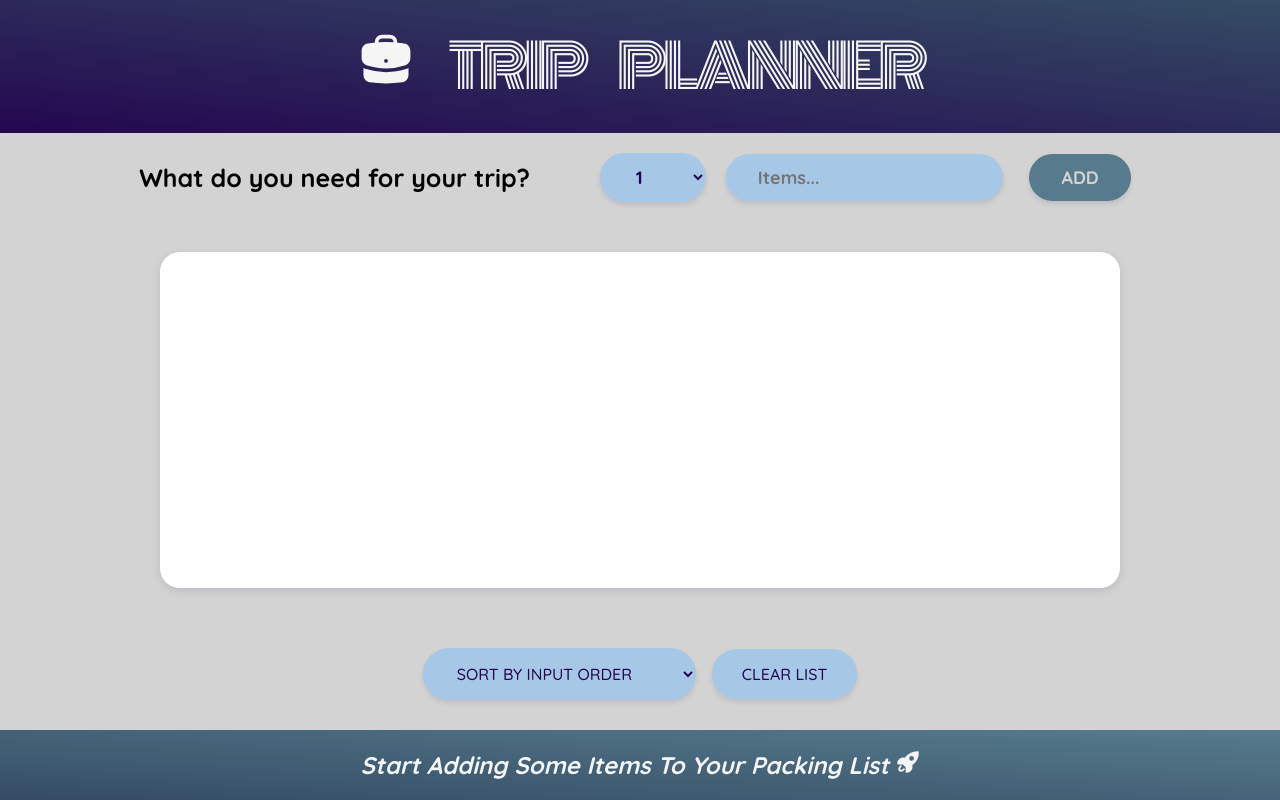
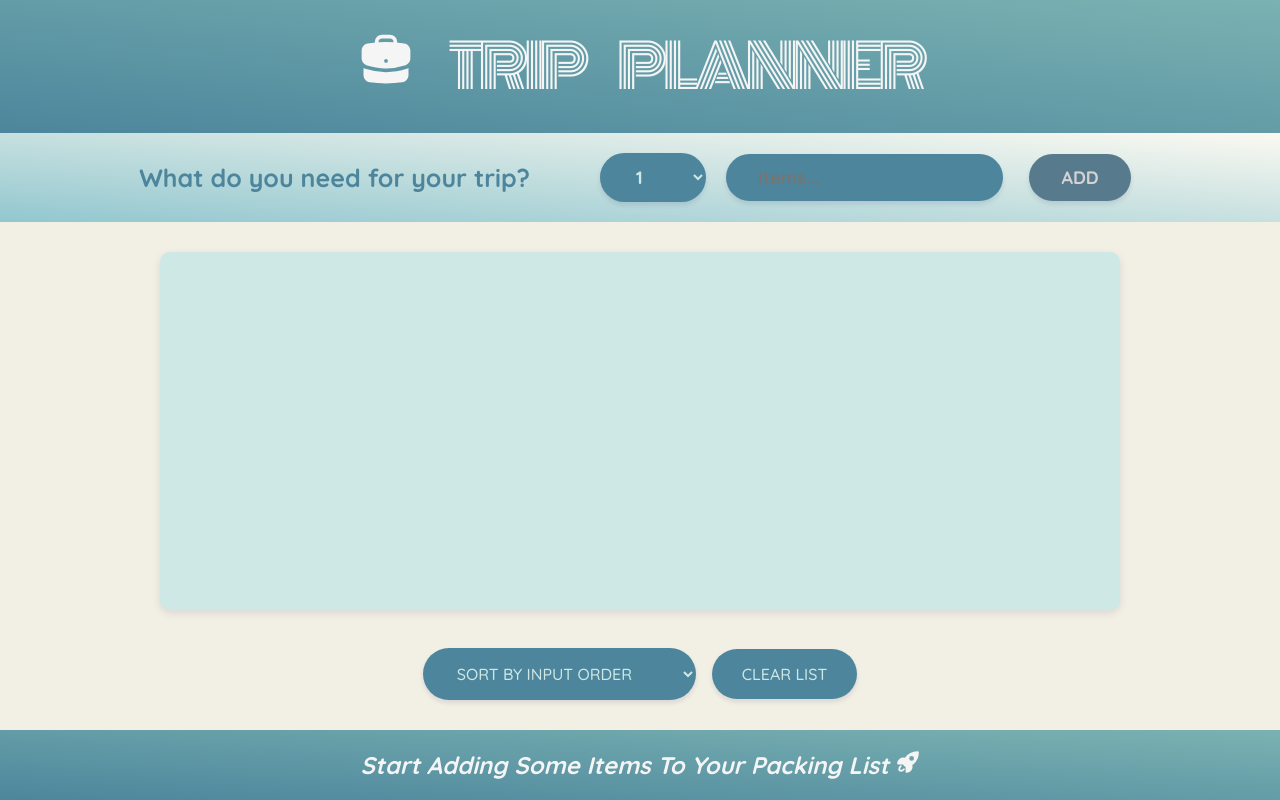
Before and after one commit to zyadmoataz/Travel-Packing-List, a React (Create React App) app: page / in a window 1280 px wide. Built offline with nearby package versions, Linux system fonts and the light colour scheme.

Commit message:
New Styles 27-5

```diff
--- a/src/index.css
+++ b/src/index.css
@@ -13,7 +13,7 @@ html {
 body {
   font-size: 2.4rem;
   font-family: sans-serif;
-  background: linear-gradient(to right, #e0eafc, #cfdef3);
+  /* background: linear-gradient(to right, #e0eafc, #cfdef3); */
   font-family: "Quicksand";
   font-weight: 500;
 }
@@ -27,7 +27,7 @@ body {
 
 h1 {
   text-align: center;
-  background: linear-gradient(to right top, #240750, #344C64);
+  background: linear-gradient(to right top, #4D869C, #7AB2B2);
   color: whitesmoke;
   font-family: "Monoton";
   font-size: 6rem;
@@ -39,8 +39,8 @@ h1 {
 }
 
 .add-form {
-  background-color: lightgray;
-  /* Fixed rgba syntax */
+  /* background-color: lightgray; */
+  background: linear-gradient(to right top, #92C7CF, #FBF9F1);
   padding: 1rem 0;
   display: flex;
   align-items: center;
@@ -50,14 +50,15 @@ h1 {
 
 h3 {
   font-size: 2.5rem;
+  color: #4D869C;
 }
 
 button,
 select,
 input {
   box-shadow: 0 3px 5px rgba(0, 3, 66, 0.1);
-  background-color: #a7c7e7;
-  color: #240750;
+  background-color: #4D869C;
+  color: #CDE8E5;
   font-family: inherit;
   border: none;
   border-radius: 10rem;
@@ -86,7 +87,7 @@ input {
 }
 
 .list {
-  background-color: lightgray;
+  background-color: #F2EFE5;
   color: #240750;
   padding: 3rem 0;
   display: flex;
@@ -116,10 +117,10 @@ input {
 
 .list ul {
   box-shadow: 0 3px 8px rgba(0, 3, 66, 0.1);
-  background-color: white;
+  background-color: #CDE8E5;
   padding: 2rem;
-  border-radius: 2rem;
-  min-height: 75%;
+  border-radius: 1rem;
+  min-height: 80%;
   list-style: none;
   width: 75%;
   display: flex;
@@ -133,15 +134,16 @@ input {
   display: inline-block;
   max-width: 1300px;
   overflow: auto;
-  border: 1px solid lightgray;
+  border: 1px solid #7AB2B2;
   width: fit-content;
   height: fit-content;
-  padding: 0.5rem 2rem;
+  padding: 1rem 2rem;
   border-radius: 10rem;
-  background-color: whitesmoke;
+  background-color: #EEF7FF;
   font-weight: 400;
   cursor: pointer;
   transition: all 0.3s;
+  color: #7AB2B2;
 }
 
 .list li:hover {
@@ -172,7 +174,9 @@ input[type="checkbox"] {
 }
 
 .stats {
-  background: linear-gradient(to right top, #344C64, #577B8D);
+  /* background: linear-gradient(to right top, #344C64, #577B8D); */
+  /* background: linear-gradient(to right top, #240750, #344C64); */
+  background: linear-gradient(to right top, #4D869C, #7AB2B2);
   color: whitesmoke;
   text-align: center;
   font-weight: 700;
```
